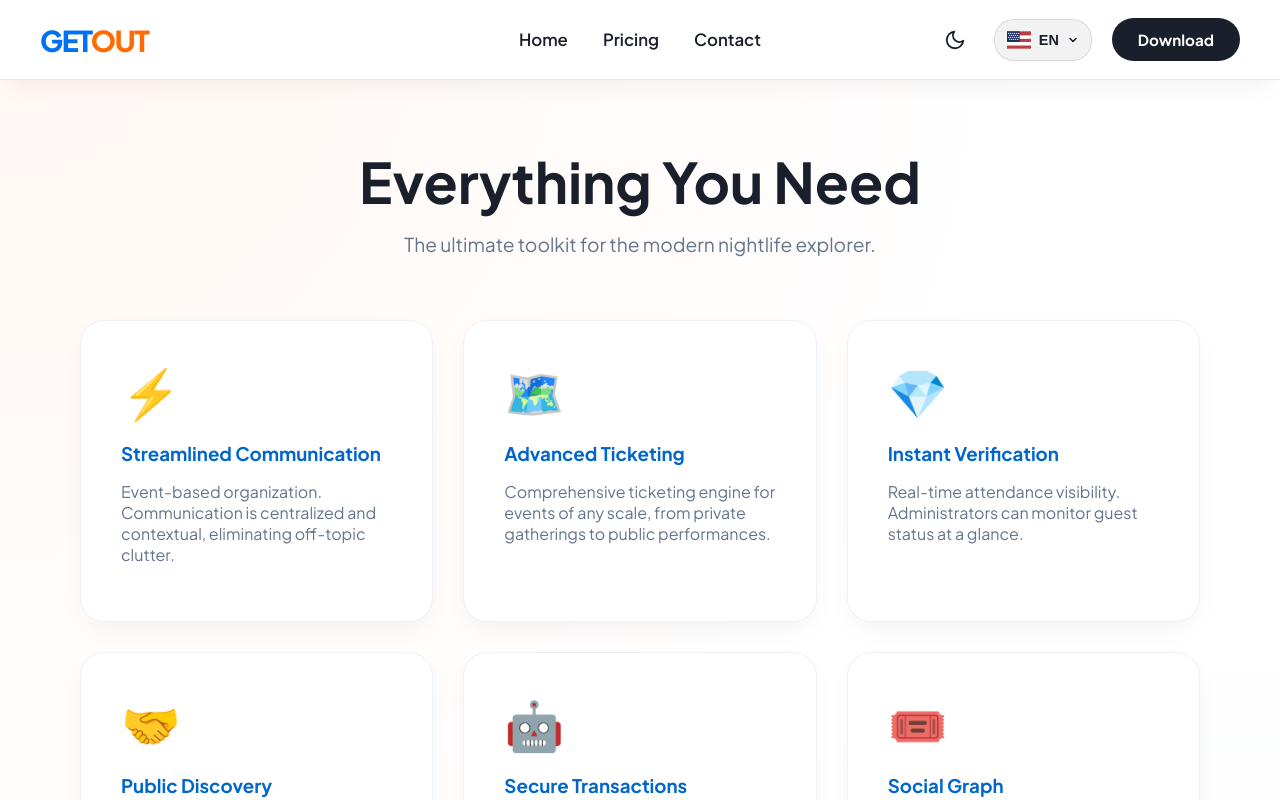
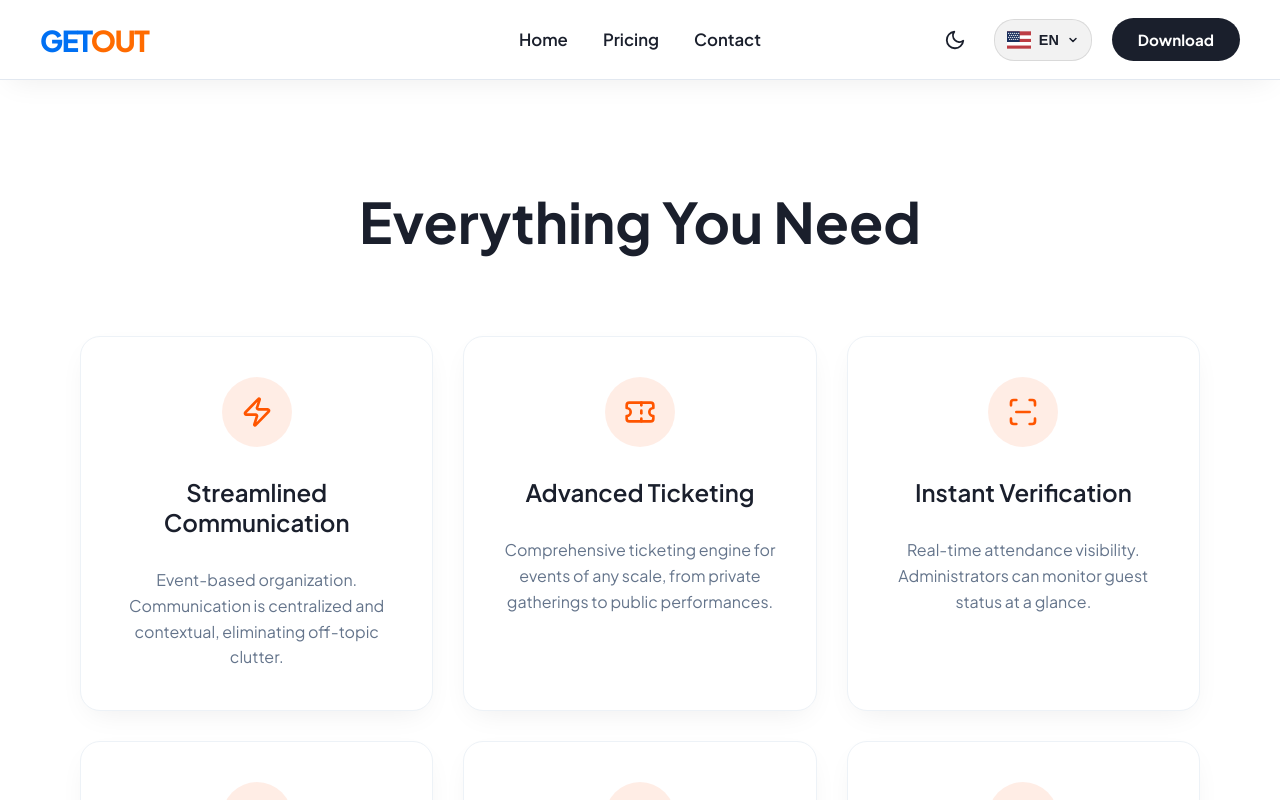
Before and after one commit to Kayo04/get-out-website, a Next.js app: page /features in a window 1280 px wide. Shown: the top 800 px of the page. Built offline with nearby package versions, Linux system fonts and the light colour scheme.

Commit message:
Changes on features, and NavBar changes important

```diff
--- a/package.json
+++ b/package.json
@@ -15,6 +15,7 @@
     "@types/three": "^0.182.0",
     "framer-motion": "^12.27.5",
     "gsap": "^3.14.2",
+    "lucide-react": "^0.562.0",
     "next": "16.1.1",
     "react": "19.2.3",
     "react-dom": "19.2.3",
--- a/src/app/features/page.tsx
+++ b/src/app/features/page.tsx
@@ -1,53 +1,68 @@
 "use client";
 
 import { useLanguage } from "@/context/LanguageContext";
+import { useTheme } from "@/context/ThemeContext";
+import { Zap, Ticket, ScanLine, Globe, ShieldCheck, Users } from "lucide-react";
 
 export default function FeaturesPage() {
   const { t } = useLanguage();
+  const { theme } = useTheme();
+
+  const isDark = theme === "dark";
 
   const features = [
     {
       title: t.features_page.list[0].title,
       desc: t.features_page.list[0].desc,
-      icon: "⚡"
+      icon: <Zap size={32} color={isDark ? "#D4AF37" : "#FF5500"} />
     },
     {
       title: t.features_page.list[1].title,
       desc: t.features_page.list[1].desc,
-      icon: "🗺️"
+      icon: <Ticket size={32} color={isDark ? "#D4AF37" : "#FF5500"} />
     },
     {
       title: t.features_page.list[2].title,
       desc: t.features_page.list[2].desc,
-      icon: "💎"
+      icon: <ScanLine size={32} color={isDark ? "#D4AF37" : "#FF5500"} />
     },
     {
       title: t.features_page.list[3].title,
       desc: t.features_page.list[3].desc,
-      icon: "🤝"
+      icon: <Globe size={32} color={isDark ? "#D4AF37" : "#FF5500"} />
     },
     {
       title: t.features_page.list[4].title,
       desc: t.features_page.list[4].desc,
-      icon: "🤖"
+      icon: <ShieldCheck size={32} color={isDark ? "#D4AF37" : "#FF5500"} />
     },
     {
       title: t.features_page.list[5].title,
       desc: t.features_page.list[5].desc,
-      icon: "🎟️"
+      icon: <Users size={32} color={isDark ? "#D4AF37" : "#FF5500"} />
     }
   ];
 
   return (
     <>
-      <main style={{ paddingTop: "100px", minHeight: "100vh" }}>
+      <main style={{
+          backgroundColor: isDark ? "#000" : "var(--surface)",
+          minHeight: "100vh",
+          paddingBottom: "100px",
+          transition: "background-color 0.3s ease"
+      }}>
 
         {/* Header */}
-        <section className="container" style={{ textAlign: "center", marginBottom: "4rem" }}>
-          <h1 className="text-gradient" style={{ fontSize: "3.5rem", marginBottom: "1rem" }}>{t.features_page.hero_title}</h1>
-          <p style={{ maxWidth: "600px", margin: "0 auto", color: "var(--text-dim)", fontSize: "1.2rem" }}>
-            {t.features_page.hero_subtitle}
-          </p>
+        <section className="container" style={{ textAlign: "center", paddingTop: "140px", marginBottom: "80px" }}>
+          <h1 style={{
+              fontSize: "3.5rem",
+              fontWeight: "700",
+              marginBottom: "10px",
+              color: isDark ? "white" : "var(--text-main)",
+              transition: "color 0.3s ease"
+          }}>
+            {t.features_page.hero_title}
+          </h1>
         </section>
 
         {/* Grid */}
@@ -59,24 +74,53 @@ export default function FeaturesPage() {
             marginBottom: "80px"
           }}>
             {features.map((f, i) => (
-              <div key={i} className="glass-card" style={{ transition: "transform 0.2s" }}>
-                <div style={{ fontSize: "3rem", marginBottom: "1rem" }}>{f.icon}</div>
-                <h3 style={{ color: "var(--secondary)", marginBottom: "0.5rem" }}>{f.title}</h3>
-                <p style={{ color: "var(--text-dim)" }}>{f.desc}</p>
+              <div key={i} style={{
+                backgroundColor: isDark ? "#0a0a0a" : "var(--surface)",
+                borderRadius: "20px",
+                padding: "40px",
+                border: isDark ? "1px solid #222" : "1px solid var(--border-color)",
+                display: "flex",
+                flexDirection: "column",
+                alignItems: "center",
+                textAlign: "center",
+                transition: "all 0.3s ease",
+                height: "100%",
+                gap: "20px",
+                boxShadow: isDark ? "none" : "var(--card-shadow)"
+              }}>
+                <div style={{
+                    width: "70px",
+                    height: "70px",
+                    borderRadius: "50%",
+                    backgroundColor: isDark ? "rgba(212, 175, 55, 0.1)" : "rgba(255, 85, 0, 0.1)",
+                    display: "flex",
+                    alignItems: "center",
+                    justifyContent: "center",
+                    marginBottom: "10px"
+                }}>
+                    {f.icon}
+                </div>
+                <h3 style={{
+                    color: isDark ? "white" : "var(--text-main)",
+                    fontSize: "1.5rem",
+                    fontWeight: "600",
+                    marginBottom: "10px",
+                    marginTop: 0,
+                    transition: "color 0.3s ease"
+                }}>
+                    {f.title}
+                </h3>
+                <p style={{
+                    color: isDark ? "#888" : "var(--text-dim)",
+                    lineHeight: "1.6",
+                    fontSize: "1rem",
+                    margin: 0,
+                    transition: "color 0.3s ease"
+                }}>
+                    {f.desc}
+                </p>
               </div>
             ))}
-          </div>
-        </section>
-
-        {/* Hero Bottom */}
-        <section style={{
-          background: "linear-gradient(to bottom, transparent, var(--background-light))",
-          padding: "80px 0",
-          textAlign: "center"
-        }}>
-          <div className="container">
-            <h2 style={{ marginBottom: "2rem" }}>{t.features_page.ready_title}</h2>
-            <a href="/download" className="btn btn-primary">{t.features_page.get_app_btn}</a>
           </div>
         </section>
 
--- a/src/app/page.tsx
+++ b/src/app/page.tsx
@@ -149,7 +149,6 @@ export default function Home() {
           </div>
         </section>
         <LaunchCountdown />
-        <Feature/>
         <ScrollSelection/>
         <Testimonials />
         <AppDownloadSection />
--- a/src/components/Navbar.tsx
+++ b/src/components/Navbar.tsx
@@ -11,10 +11,35 @@ export default function Navbar() {
   const { theme, toggleTheme } = useTheme();
   const [isOpen, setIsOpen] = useState(false);
   const [mounted, setMounted] = useState(false);
+  const [isVisible, setIsVisible] = useState(true);
+  const [lastScrollY, setLastScrollY] = useState(0);
 
   useEffect(() => {
     setMounted(true);
-  }, []);
+
+    const controlNavbar = () => {
+      const currentScrollY = window.scrollY;
+
+      if (currentScrollY < 10) {
+        setIsVisible(true);
+      } else {
+        if (currentScrollY > lastScrollY) {
+          // Scrolling down
+          setIsVisible(false);
+        } else {
+          // Scrolling up
+          setIsVisible(true);
+        }
+      }
+      setLastScrollY(currentScrollY);
+    };
+
+    window.addEventListener('scroll', controlNavbar);
+
+    return () => {
+      window.removeEventListener('scroll', controlNavbar);
+    };
+  }, [lastScrollY]);
 
   const linkStyle: React.CSSProperties = {
     textDecoration: 'none',
@@ -36,7 +61,9 @@ export default function Navbar() {
       width: '100%',
       zIndex: 1000,
       boxShadow: 'var(--card-shadow)',
-      borderBottom: '1px solid var(--surface-tertiary)'
+      borderBottom: '1px solid var(--surface-tertiary)',
+      transform: isVisible ? 'translateY(0)' : 'translateY(-100%)',
+      transition: 'transform 0.3s ease-in-out'
     }}>
 
       {/* 1. LOGO AUMENTADO */}
```
Also changed, not shown: src/components/Features.tsx (+111 -66 lines), 1 other file (tests, documents, lock files or other folders).
